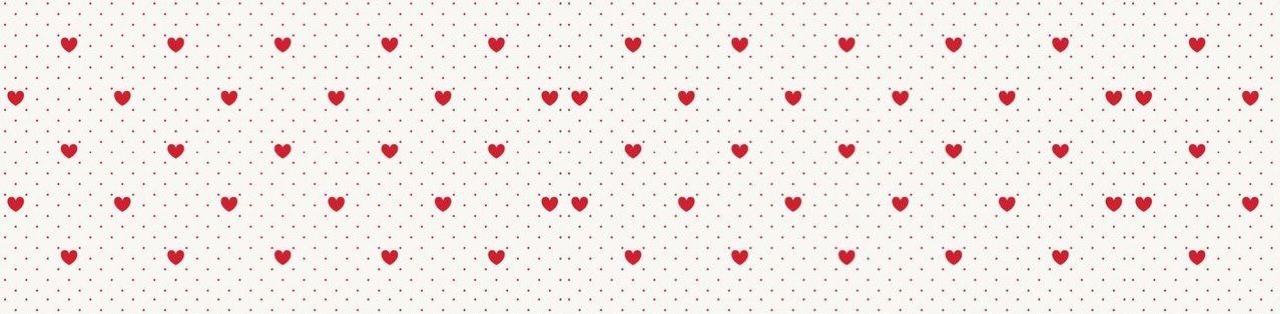
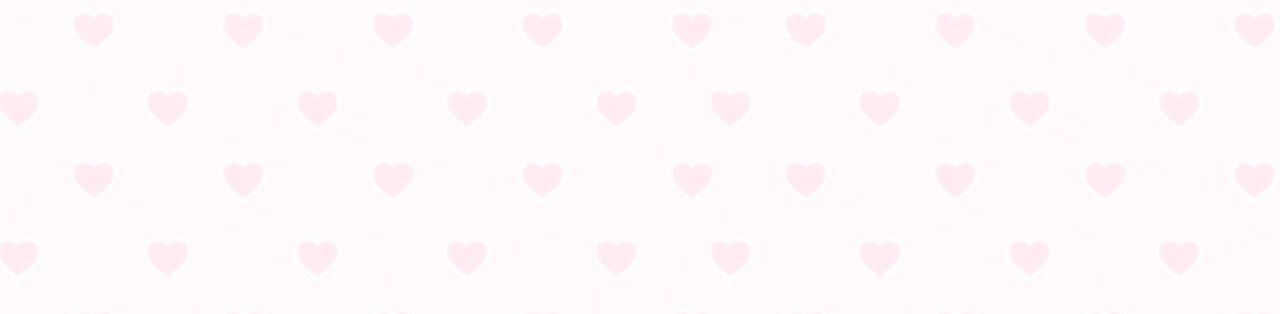
Before and after one commit to ju-nmd2023/fop-todo-list-tade23xu, a plain HTML site: page index.html in a window 1280 px wide. Shown: the top 314 px of the page. Drawn offline with Linux system fonts and the light colour scheme.

Commit message:
I changed the background again to lighter one

```diff
--- a/index.html
+++ b/index.html
@@ -6,7 +6,7 @@
     <title>To-Do List Planner</title>
     <link rel="stylesheet" href="main.css" />
   </head>
-  <body background="coquette laptop wallpaper idk.jpg">
+  <body background="40be9ba275e84313841b9b6003ab9f4b.jpg">
     <!-- I learned this from youtube tutorial named Coding Ninja(background)-->
     <h1>🌸My Planner🌸</h1>
     <div class="container">
```
Also changed, not shown: 40be9ba275e84313841b9b6003ab9f4b.jpg (added), coquette laptop wallpaper idk.jpg (deleted).
